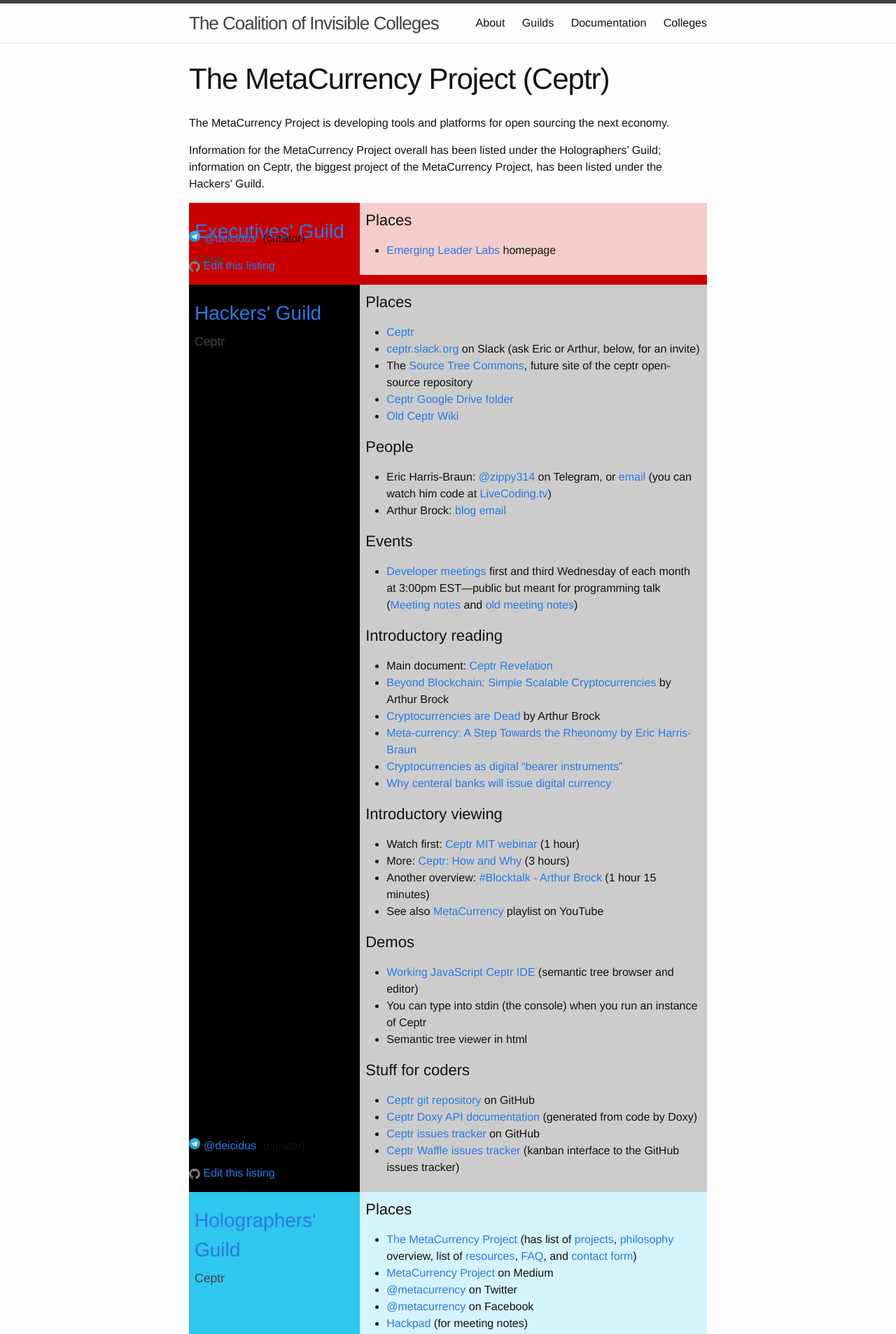
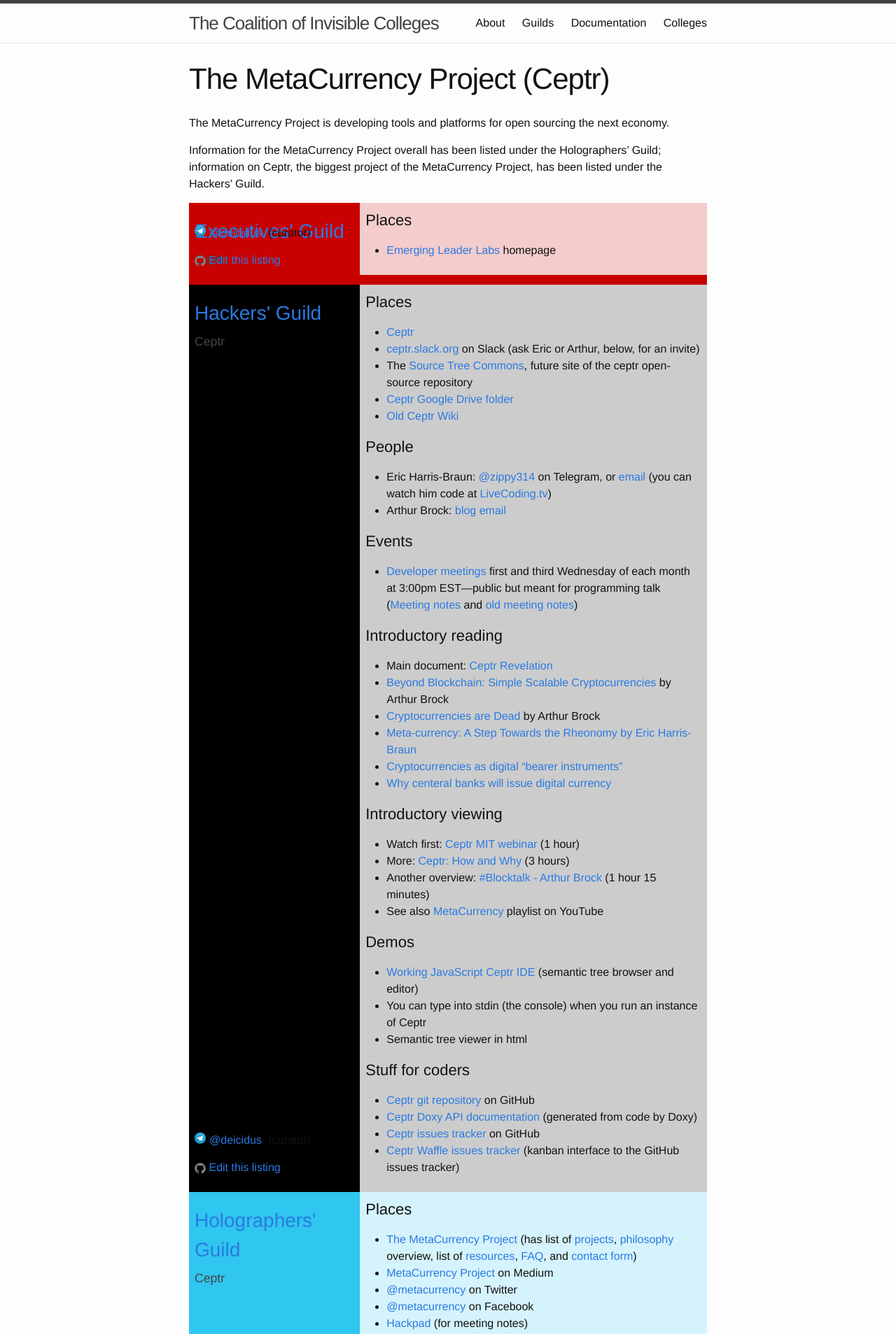
Before and after one commit to coalition-of-invisible-colleges/cic.github.io, a Jekyll site: the page built from colleges/Ceptr.md, in a window 1280 px wide. Shown: the top 1907 px of the page at 70% size. Built offline with Jekyll 4.4.1, drawn with Linux system fonts in a browser that asks for light colours.

Commit message:
Update college.html

```diff
--- a/_layouts/college.html
+++ b/_layouts/college.html
@@ -17,7 +17,7 @@ layout: default
         <p class="guildsubheading">{{ page.college }}</p>
         {% assign edit_url = 'coalition-of-invisible-colleges/cic.github.io/edit/master/' | append: listing.path %}
       </div>
-      <div style="position: absolute; bottom: 0;">
+      <div style="position: absolute; bottom: 0; padding: 0.5em;">
           {% if listing.pointperson %}<p>{% include icon-telegram-user.html username=listing.pointperson %} (curator)</p>{% endif %}
           <p>{% include icon-github.html username=edit_url title='Edit this listing' %}</p>
         </div>
```
